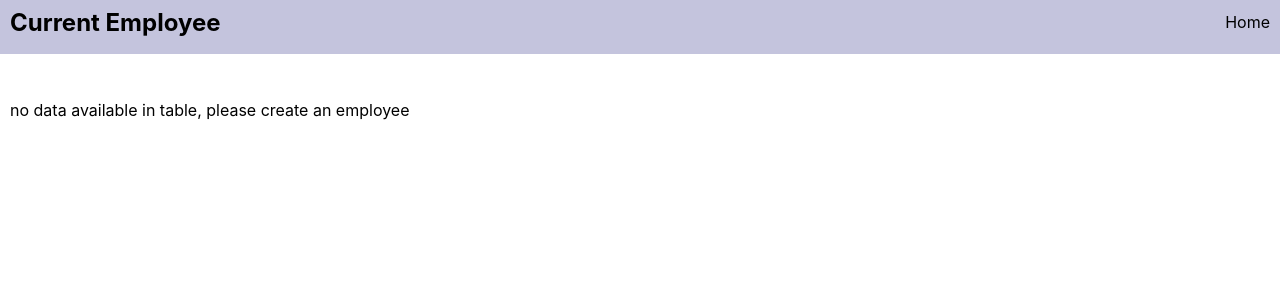
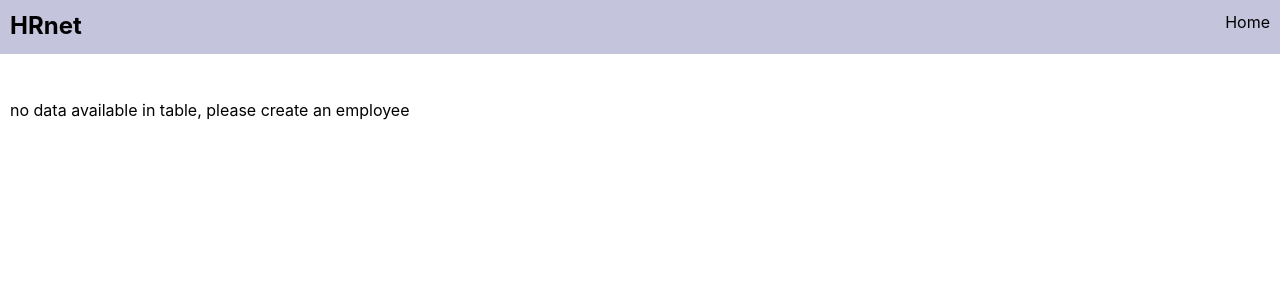
Before and after one commit to MacimeG/wealthHealth, a React (Create React App) app: page /EmployeeList in a window 1280 px wide. Shown: the top 300 px of the page. Built offline with nearby package versions, Linux system fonts and the light colour scheme.

Commit message:
arrangement

```diff
--- a/src/pages/EmployeeList.jsx
+++ b/src/pages/EmployeeList.jsx
@@ -56,7 +56,7 @@ export const EmployeeList = () => {
     return(
         <div className='employeeList_container'>
           <nav className='employeeListNav'>
-            <h1 className='employeeNavTitle'>Current Employee</h1>
+            <h1 className='employeeNavTitle'>HRnet</h1>
             <Link className='linkHome' to="/">Home</Link>
 
           </nav>
--- a/src/style/EmployeeList.css
+++ b/src/style/EmployeeList.css
@@ -19,6 +19,7 @@
 }
 .employeeNavTitle{
     padding-left: 10px;
+    margin-top: 27px;
 }
 
 .no-data{
```
